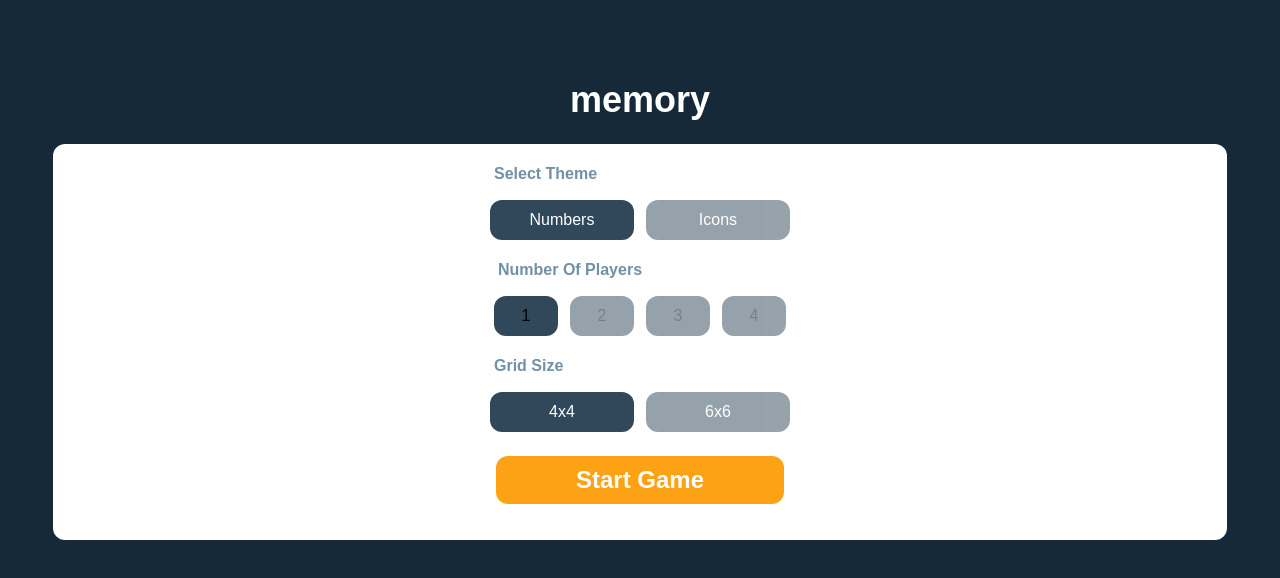
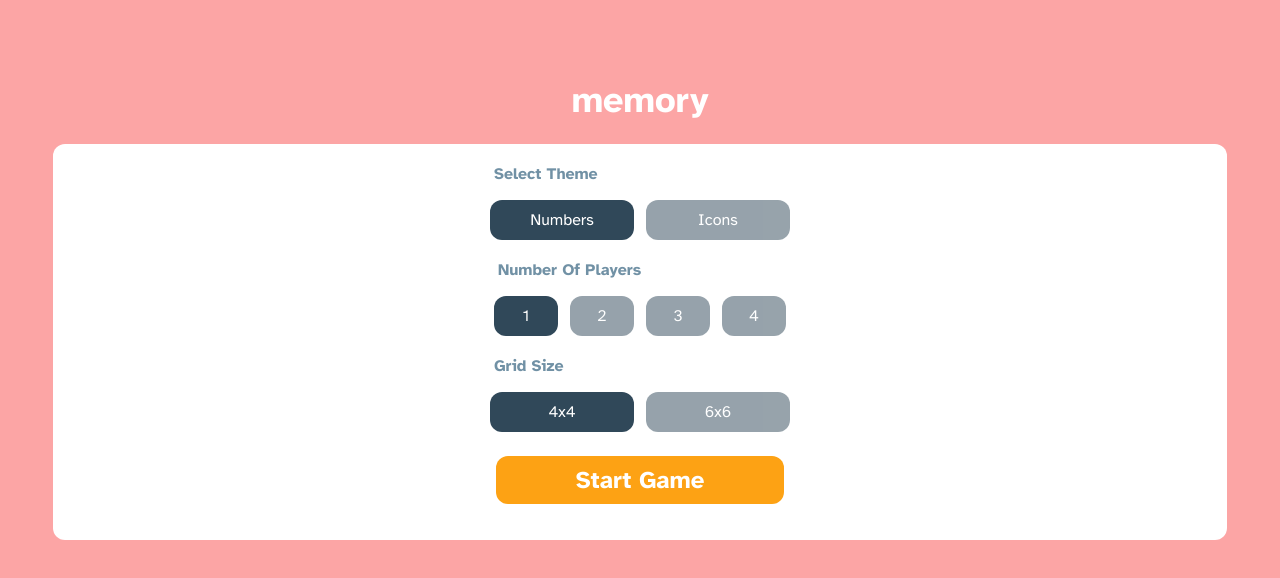
Before and after one commit to Sklearosi/guessinggame, a React (Vite) app: page /home in a window 1280 px wide. Shown: the top 578 px of the page. Built offline with nearby package versions, Linux system fonts and the light colour scheme.

Commit message:
feat:props and options functin(partly)

```diff
--- a/src/App.jsx
+++ b/src/App.jsx
@@ -5,12 +5,19 @@ import Game from "./components/Game";
 
 function App() {
 
+  const [options, setOptions] = useState({
+    theme:'numbers',
+    plNumber: 1,
+    size: '4x4'
+  })
+
+
    return(
     <>
     <Routes>
       <Route path="/" element={<Navigate to='home'/>}/>
-      <Route path="/home" element={<Home/>}/>
-      <Route path="/game" element={<Game/>}/>
+      <Route path="/home"  element={<Home setOptions={setOptions} options={options} />}/>
+      <Route path="/game" element={<Game options={options} />}/>
     </Routes>
 
     </>
--- a/src/components/Game.jsx
+++ b/src/components/Game.jsx
@@ -2,9 +2,9 @@ import { useEffect, useState } from "react"
 import { Link } from "react-router-dom"
 
 
-function Game() {
+function Game({options}) {
 
-    const [numbers, setNumbers] = useState([1,2,3,4,5,6,7,8,1,2,3,4,5,6,7,8])
+    const [numbers, setNumbers] = useState(options.size==="4x4" ? [1,2,3,4,5,6,7,8,1,2,3,4,5,6,7,8] : [1,2,3,4,5,6,7,8,9,10,11,12,13,14,15,16,17,18,1,2,3,4,5,6,7,8,9,10,11,12,13,14,15,16,17,18] )
 
     const shuffleNumbers = () => {
         const shuffledNumbers = [...numbers];
@@ -56,10 +56,10 @@ function Game() {
             <p className="font-atkinson text-3xl font-bold leading-7 tracking-normal text-left text-memoryColor">memory</p>
             <Link className=" font-bold leading-5 tracking-normal text-center w-20 h-10 bg-menuColor flex justify-center items-center rounded-3xl text-white">Menu</Link>
         </div>
-        <div className=" grid grid-cols-4 w-11/12 m-auto mt-36 gap-3">
+        <div className={` grid grid-cols-4 w-11/12 m-auto mt-36 gap-3 ${options.size === '6x6' ? 'grid-cols-6' : null}`}>
            {numbers.map((number, index) => {
             return(
-                <div  className="text-4xl font-bold leading-10 text-center bg-bgForRadio rounded-full w-16 h-16 flex justify-center  items-center text-transparent " key={index}  onClick={(e) => {
+                <div  className={` font-bold leading-10 text-center bg-bgForRadio rounded-full w-16 h-16 flex justify-center  items-center text-transparent ${options.size ==="6x6" ? 'w-11 h-11 text-2xl' : 'text-4xl'} `} key={index}  onClick={(e) => {
 
                     e.target.style.color = "white"
 
@@ -93,7 +93,7 @@ function Game() {
             )
            })}
         </div>
-        <div className="flex w-11/12 m-auto mt-32 justify-evenly items-center">
+       {options.plNumber === 1 ? <div className="flex w-11/12 m-auto mt-32 justify-evenly items-center">
             <div className=" w-36 h-16 bg-timerMoves rounded-lg grid justify-evenly items-center text-center">
                 <p className="text-lg font-bold leading-5 text-center text-menuColor">Time</p>
                 <p className="text-3xl font-bold leading-7 text-center text-memoryColor">{minutes}:{seconds}</p>
@@ -102,7 +102,7 @@ function Game() {
                 <p className="text-lg font-bold leading-5 text-center text-menuColor">Moves</p>
                 <p className="text-3xl font-bold leading-7 text-center text-memoryColor">{moves}</p>
             </div>
-        </div>
+        </div> : null}
         </>
     )
 }
--- a/src/components/Home.jsx
+++ b/src/components/Home.jsx
@@ -3,64 +3,104 @@ import { Link } from "react-router-dom";
 import { useEffect } from "react";
 
 
-function Home() {
-    const [themeOption, setThemeoption] = useState('option1')
-    const [playerOption, setPlayerOption] = useState(1)
-    const [gridSize, setGridSize] = useState('4x4')
+function Home({setOptions, options}) {
 
-    useEffect(() => {
-      document.body.style.backgroundColor = "#152938"
-  }, [])
+
+  console.log(options);
+
+
+
+
 
   return (
-    <>
-      <p className=" mt-20 text-4xl font-bold leading-10 tracking-normal text-center text-white">memory</p>
+    <div className='bg-red-300 w-full h-full pt-20'>
+      <p className="  text-4xl font-bold leading-10 tracking-normal text-center text-white">memory</p>
       <div className=" w-11/12 m-auto mt-6 bg-white rounded-xl pb-9">
         <div>
           <div className=" grid w-11/12 m-auto justify-center pt-5">
           <p className=" mb-4 ml-1 text-menuColor font-bold text-base leading-5 tracking-normal text-left">Select Theme</p>
           <div  className=" flex justify-center items-center gap-3">
-            <label htmlFor="theme1"  className={`flex  text-white justify-center items-center w-36 h-10 bg-bgForRadio ${themeOption==='option1' ? 'opacity-100' : 'opacity-50'}   rounded-xl`}>Numbers</label>
+            <label htmlFor="theme1"  className={`flex  text-white justify-center items-center w-36 h-10 bg-bgForRadio ${options.theme==='numbers' ? 'opacity-100' : 'opacity-50'}   rounded-xl`}>Numbers</label>
             <input type="radio" name="theme" id="theme1" className="hidden" onChange={() => {
-              setThemeoption('option1')
+             setOptions(prevState => {
+              return{
+                ...prevState,
+                theme: 'numbers'
+              }
+             })
             }}/>
-            <label htmlFor="theme2" className={` text-white flex justify-center items-center w-36 h-10 bg-bgForRadio ${themeOption==='option2' ? 'opacity-100' : 'opacity-50'}  rounded-xl`}>Icons</label>
+             <label htmlFor="theme2" className={` text-white flex justify-center items-center w-36 h-10 bg-bgForRadio ${options.theme==='icons' ? 'opacity-100' : 'opacity-50'}  rounded-xl`}>Icons</label>
             <input type="radio" name="theme" id="theme2" className="hidden" onChange={() => {
-             setThemeoption('option2')
+             setOptions(prevState => {
+              return{
+                ...prevState,
+                theme:'icons'
+              }
+             })
             }}/>
             </div>
           </div>
           <div className="grid w-11/12 m-auto justify-center pt-5">
             <p className="mb-4 ml-1 text-menuColor font-bold text-base leading-5 tracking-normal text-left">Number Of Players</p>
-            <div className=" flex justify-center items-center gap-3">
-              <label htmlFor="player1" className={` flex justify-center items-center w-16 h-10 bg-bgForRadio rounded-xl ${playerOption === 1 ?'opacity-100' : 'opacity-50'}`}>1</label>
+            <div className=" flex justify-center items-center gap-3 text-white">
+               <label htmlFor="player1" className={` flex justify-center items-center w-16 h-10 bg-bgForRadio rounded-xl ${options.plNumber === 1 ?'opacity-100' : 'opacity-50'}`}>1</label>
               <input className=" hidden" type="radio" id="player1" name="players" onChange={() => {
-                setPlayerOption(1)
+                setOptions(prevState => {
+                  return{
+                    ...prevState,
+                    plNumber: 1
+                  }
+                })
               }}/>
-              <label htmlFor="player2" className={` flex justify-center items-center w-16 h-10 bg-bgForRadio rounded-xl ${playerOption === 2 ?'opacity-100' : 'opacity-50'}`}>2</label>
+               <label htmlFor="player2" className={` flex justify-center items-center w-16 h-10 bg-bgForRadio rounded-xl ${options.plNumber === 2 ?'opacity-100' : 'opacity-50'}`}>2</label>
               <input className=" hidden" type="radio" id="player2" name="players" onChange={() => {
-                setPlayerOption(2)
+                setOptions(prevState => {
+                  return{
+                    ...prevState,
+                    plNumber: 2
+                  }
+                })
               }}/>
-              <label htmlFor="player3" className={` flex justify-center items-center w-16 h-10 bg-bgForRadio rounded-xl ${playerOption === 3 ?'opacity-100' : 'opacity-50'}`}>3</label>
+              <label htmlFor="player3" className={` flex justify-center items-center w-16 h-10 bg-bgForRadio rounded-xl ${options.plNumber === 3 ?'opacity-100' : 'opacity-50'}`}>3</label>
               <input className=" hidden" type="radio" id="player3" name="players" onChange={() => {
-                setPlayerOption(3)
+                setOptions(prevState => {
+                  return{
+                    ...prevState,
+                    plNumber: 3
+                  }
+                })
               }}/>
-              <label htmlFor="player4" className={` flex justify-center items-center w-16 h-10 bg-bgForRadio rounded-xl ${playerOption === 4 ?'opacity-100' : 'opacity-50'}`}>4</label>
+               <label htmlFor="player4" className={` flex justify-center items-center w-16 h-10 bg-bgForRadio rounded-xl ${options.plNumber === 4 ?'opacity-100' : 'opacity-50'}`}>4</label>
               <input className=" hidden" type="radio" id="player4" name="players" onChange={() => {
-                setPlayerOption(4)
+               setOptions(prevState => {
+                return{
+                  ...prevState,
+                  plNumber: 4
+                }
+              })
               }}/>
             </div>
           </div>
           <div className=" grid w-11/12 m-auto justify-center pt-5">
           <p className=" mb-4 ml-1 text-menuColor font-bold text-base leading-5 tracking-normal text-left">Grid Size</p>
           <div  className=" flex justify-center items-center gap-3">
-            <label htmlFor="4x4"  className={`flex  text-white justify-center items-center w-36 h-10 bg-bgForRadio ${gridSize==='4x4' ? 'opacity-100' : 'opacity-50'}   rounded-xl`}>4x4</label>
+             <label htmlFor="4x4"  className={`flex  text-white justify-center items-center w-36 h-10 bg-bgForRadio ${options.size==='4x4' ? 'opacity-100' : 'opacity-50'}   rounded-xl`}>4x4</label>
             <input type="radio" name="grid" id="4x4" className="hidden" onChange={() => {
-              setGridSize('4x4')
+              setOptions(prevState => {
+                return{
+                  ...prevState,
+                  size: '4x4'
+                }
+              })
             }}/>
-            <label htmlFor="6x6" className={` text-white flex justify-center items-center w-36 h-10 bg-bgForRadio ${gridSize==='6x6' ? 'opacity-100' : 'opacity-50'}  rounded-xl`}>6x6</label>
+             <label htmlFor="6x6" className={` text-white flex justify-center items-center w-36 h-10 bg-bgForRadio ${options.size==='6x6' ? 'opacity-100' : 'opacity-50'}  rounded-xl`}>6x6</label>
             <input type="radio" name="grid" id="6x6" className="hidden" onChange={() => {
-             setGridSize('6x6')
+             setOptions(prevState => {
+              return{
+                ...prevState,
+                size:'6x6'
+              }
+             })
             }}/>
             </div>
           </div>
@@ -69,7 +109,7 @@ function Home() {
 
           </div>
       </div>
-    </>
+    </div>
   );
 }
 
--- a/src/index.css
+++ b/src/index.css
@@ -1,12 +1,18 @@
+@import url('https://fonts.googleapis.com/css2?family=Atkinson+Hyperlegible:ital,wght@0,400;0,700;1,400;1,700&display=swap');
 @tailwind base;
 @tailwind components;
 @tailwind utilities;
 
+html, body {
+    width:100%;
+    height: 100%;
 
-@import url('https://fonts.googleapis.com/css2?family=Atkinson+Hyperlegible:ital,wght@0,400;0,700;1,400;1,700&display=swap');
+}
 
+#root {
+    height:100%;
+}
 
 body {
-    background-color: #152938;
     font-family: 'Atkinson Hyperlegible', sans-serif;
 }
```
